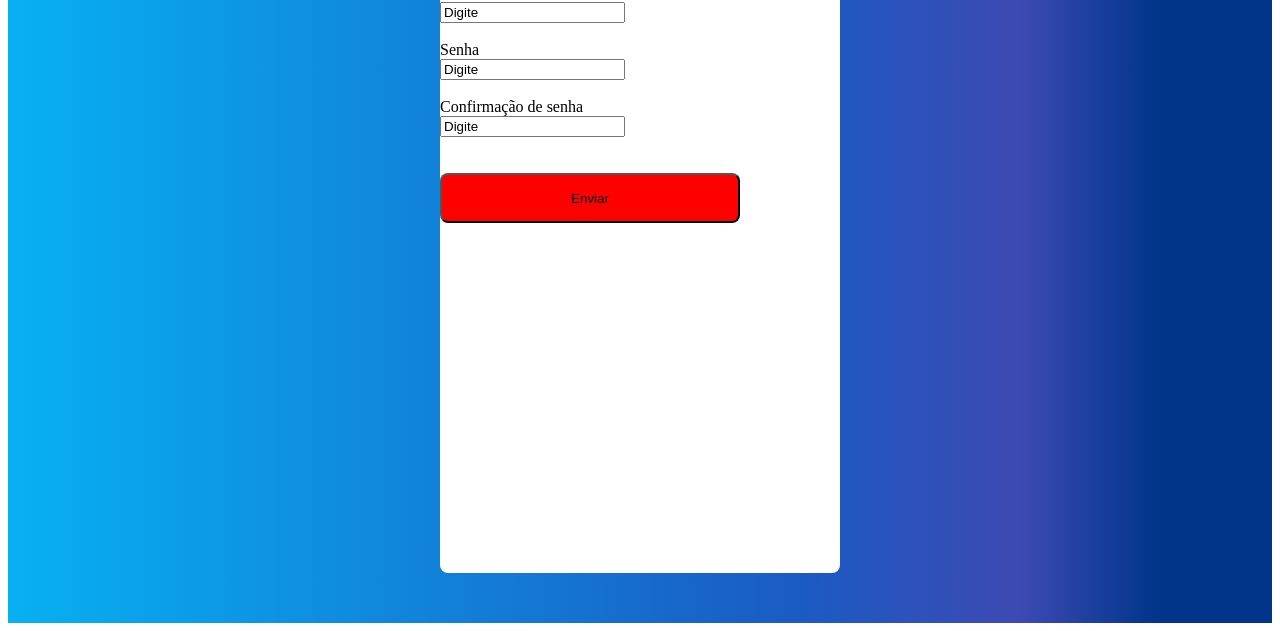
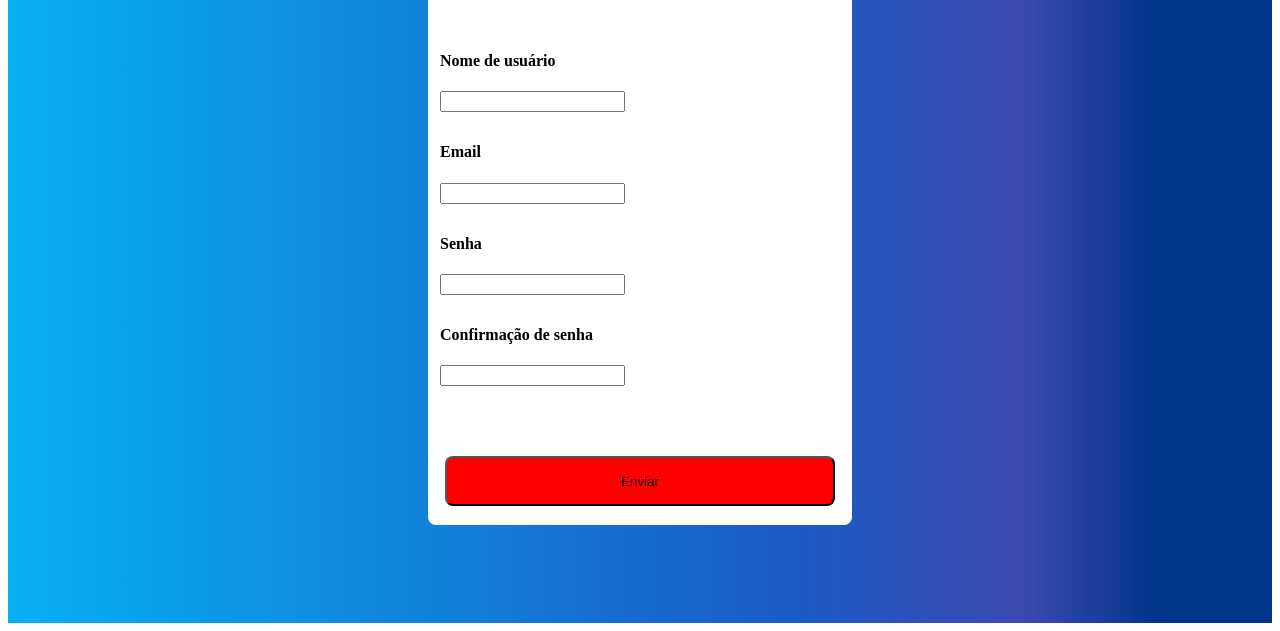
Before and after one commit to Geist-Stynger/Dw4, a plain HTML site: page index.html in a window 1280 px wide. Shown: the part 185-816 px from the top of the page. Drawn offline with Linux system fonts and the light colour scheme.

Commit message:
atualização

```diff
--- a/index.html
+++ b/index.html
@@ -8,18 +8,27 @@
 <body>
     <div class="paizao">
         <div class="papel">
-            Criar Uma Conta
-            <br><br><br>
-            Nome de usuário<br>
-            <input type="text" value="Digite"><br><br>
-            Email<br>
-            <input type="text" value="Digite"><br><br>
-            Senha<br>
-            <input type="text" value="Digite"><br><br>
-            Confirmação de senha<br>
-            <input type="text" value="Digite"><br><br><br>
+           <h1> Criar Uma Conta</h1>
+            <br>
+            <div class="linha1">
+            <h4>Nome de usuário</h4>
+            <input type="text" >
+            </div>
+            <div class="linha1">
+            <h4>Email</h4>
+            <input type="text" >
+            </div>
+            <div class="linha1">
+            <h4>Senha</h4>
+            <input type="text" >
+            </div>
+            <div class="linha1">
+            <h4>Confirmação de senha</h4>
+            <input type="text" >
+            <div class="linha1"></div>
+            <div class="espaco_botao">
             <button class="botao" type="submit">Enviar</button>
-
+            </div>
         </div>
     </div>
 
--- a/styles_DW4.css
+++ b/styles_DW4.css
@@ -10,13 +10,22 @@
     background-color: white;
     border-radius: 8px;
     width: 400px;
-    height: 700px;
-
-
+    height: 580px;
+    padding: 12px;
 }
 .botao{
-    width: 300px;
+    width: 390px;
     height: 50px;
     background-color: red;
     border-radius: 8px;
 }
+.espaco_botao{
+    width: 400px;
+    height: 100px;
+    display: flex;
+    justify-content: center;
+}
+.linha1{
+    width: 95%;
+    height: 70px;
+}
```
